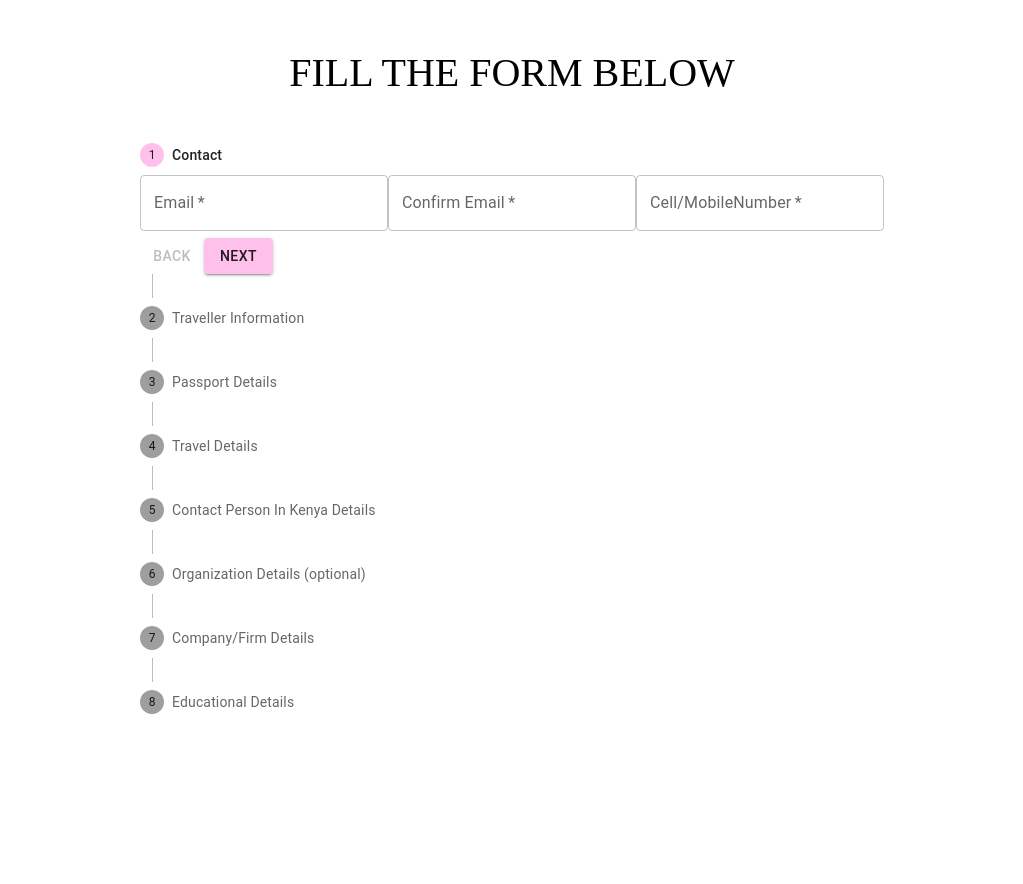
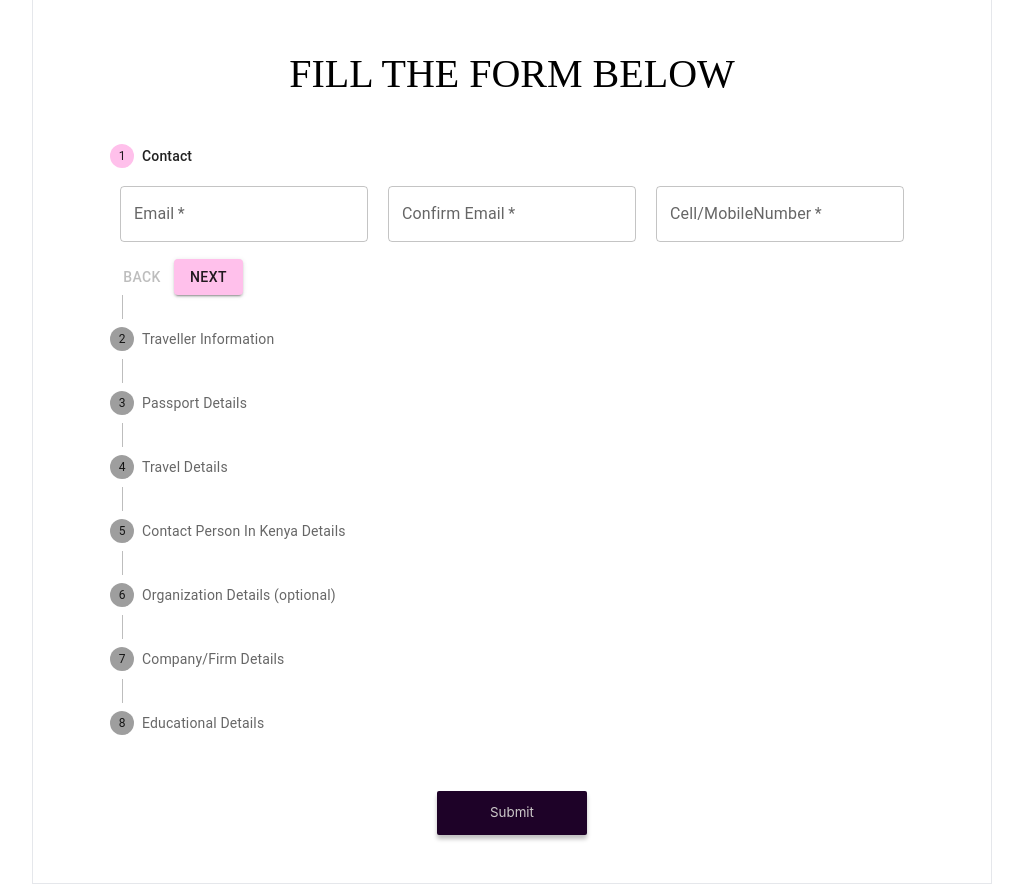
Before and after one commit to JoanKinyanjui/diana-realEstate, a Next.js app: page /immigration in a window 1280 px wide. Shown: the part 6500-7384 px from the top of the page, without its empty margins (128-1151 px from the left). Before the commit the page ends 7355 px from the top, so only its background shows below. Built offline with nearby package versions, Linux system fonts and the light colour scheme.

Commit message:
input field section

```diff
--- a/src/components/InputStepper.js
+++ b/src/components/InputStepper.js
@@ -1,14 +1,6 @@
 import React, { useState } from 'react';
-import {
-  Stepper,
-  Step,
-  StepLabel,
-  Button,
-  Typography,
-  TextField,
-  Container,
-  createTheme,
-  ThemeProvider,
+import styles from '../styles/INdexhero.module.css'
+import { Stepper, Step, StepLabel, Button, Typography, TextField, Container, createTheme, ThemeProvider,
 } from '@mui/material';
 
 const steps = ['Contact', 'Traveller Information', 'Passport Details', "Travel Details", 'Contact Person In Kenya Details','Organization Details (optional)','Company/Firm Details','Educational Details'];
@@ -92,14 +84,14 @@ const StepperWithInputFields = () => {
   };
 
   return (
-<div className='md:w-3/4 w-10/12 grid   mx-auto'>
+<div className='md:w-3/4 w-10/12 grid  mx-auto border'>
 <div className='grid md:gap-[25px] gap-[10px] font-[System]'>
           <p className='text-[#FAA9FB] text-sm md:text-base mx-auto font-medium py-4 md:py-8'>APPLY FOR VISA</p>
           <p className='text-black text-bold md:text-[40px] text-[22px] mx-auto py-4 md:pb-8'>FILL THE FORM BELOW</p>
         </div>
 <ThemeProvider theme={customTheme}>
       <Container >
-        <div style={{ display: 'flex', flexDirection: 'column', alignItems: 'center',minHeight:'90vh' }}>
+        <div style={{ display: 'flex', flexDirection: 'column', alignItems: 'center',minHeight:'max-content' }}>
           <Stepper activeStep={activeStep} orientation="vertical">
             {steps.map((label, index) => (
               <Step key={label}>
@@ -109,14 +101,14 @@ const StepperWithInputFields = () => {
                     <Typography variant="h6" gutterBottom>
                       {activeStep === 0 && (
                         // Step 0 - Contact
-                        <>
+                        <div className=''>
                           <TextField
                             name="email"
                             label="Email"
                             value={inputValues.email}
                             onChange={handleInputChange}
                             required
-                            className='my-2 mx-2 md:mx-4'
+                             style={{margin:"10px 10px"}}
                           />
                           <TextField
                            name="confirm email"
@@ -124,6 +116,7 @@ const StepperWithInputFields = () => {
                          value={inputValues.email}
                          onChange={handleInputChange}
                          required
+                          style={{margin:"10px 10px"}}
                          className='my-2 mx-2 md:mx-4'
                           />
                            <TextField
@@ -132,10 +125,11 @@ const StepperWithInputFields = () => {
                         value={inputValues.email}
                         onChange={handleInputChange}
                         required
+                         style={{margin:"10px 10px"}}
                         className='my-2 mx-2 md:mx-4'
                           />
 
-                        </>
+                        </div>
                       )}
                       {activeStep === 1 && (
                         // Step 1 - Traveller Information
@@ -146,6 +140,7 @@ const StepperWithInputFields = () => {
                           value={inputValues.surname}
                           onChange={handleInputChange}
                           required
+                           style={{margin:"10px 10px"}}
                           className='my-2 mx-2 md:mx-4'
                           />
                           <TextField
@@ -154,6 +149,7 @@ const StepperWithInputFields = () => {
                        value={inputValues.middleName}
                        onChange={handleInputChange}
                        required
+                        style={{margin:"10px 10px"}}
                        className='my-2 mx-2 md:mx-4'
                           />
                             <TextField
@@ -162,6 +158,7 @@ const StepperWithInputFields = () => {
                        value={inputValues.givenNames}
                        onChange={handleInputChange}
                        required
+                        style={{margin:"10px 10px"}}
                        className='my-2 mx-2 md:mx-4'
                           />
                             <TextField
@@ -170,6 +167,7 @@ const StepperWithInputFields = () => {
                         value={inputValues.nationality}
                         onChange={handleInputChange}
                         required
+                         style={{margin:"10px 10px"}}
                         className='my-2 mx-2 md:mx-4'
                           />
                             <TextField
@@ -178,6 +176,7 @@ const StepperWithInputFields = () => {
                        value={inputValues.countryOfResidence}
                        onChange={handleInputChange}
                        required
+                        style={{margin:"10px 10px"}}
                        className='my-2 mx-2 md:mx-4'
                           />
                             <TextField
@@ -186,6 +185,7 @@ const StepperWithInputFields = () => {
                         value={inputValues.physicalAddress}
                         onChange={handleInputChange}
                         required
+                         style={{margin:"10px 10px"}}
                         className='my-2 mx-2 md:mx-4'
                           />
                             <TextField
@@ -194,6 +194,7 @@ const StepperWithInputFields = () => {
                        value={inputValues.nextOfKin}
                        onChange={handleInputChange}
                        required
+                        style={{margin:"10px 10px"}}
                        className='my-2 mx-2 md:mx-4'
                        />
                             <TextField
@@ -202,6 +203,7 @@ const StepperWithInputFields = () => {
                        value={inputValues.phoneNoOfNextKin}
                        onChange={handleInputChange}
                        required
+                        style={{margin:"10px 10px"}}
                        className='my-2 mx-2 md:mx-4'
                           />
                             <TextField
@@ -210,6 +212,7 @@ const StepperWithInputFields = () => {
                        value={inputValues.email}
                        onChange={handleInputChange}
                        required
+                        style={{margin:"10px 10px"}}
                        className='my-2 mx-2 md:mx-4'
                           />
                         </>
@@ -223,6 +226,7 @@ const StepperWithInputFields = () => {
                             value={inputValues.countryOfPassport}
                             onChange={handleInputChange}
                             required
+                             style={{margin:"10px 10px"}}
                             className='my-2 mx-2 md:mx-4'
                           />
                           <TextField
@@ -232,6 +236,7 @@ const StepperWithInputFields = () => {
                             onChange={handleInputChange}
                             className='my-2 mx-2 md:mx-4'
                             required
+                             style={{margin:"10px 10px"}}
                           />
                             <TextField
                          name="passportExpiryDate"
@@ -239,6 +244,7 @@ const StepperWithInputFields = () => {
                        value={inputValues.passportExpiryDate}
                        onChange={handleInputChange}
                        required
+                        style={{margin:"10px 10px"}}
                        className='my-2 mx-2 md:mx-4'
                           />
                             <TextField
@@ -247,6 +253,7 @@ const StepperWithInputFields = () => {
                        value={inputValues.email}
                        onChange={handleInputChange}
                        required
+                        style={{margin:"10px 10px"}}
                        className='my-2 mx-2 md:mx-4'
                           />
                         </>
@@ -262,6 +269,7 @@ const StepperWithInputFields = () => {
 
                             className='my-2 mx-2 md:mx-4'
                             required
+                             style={{margin:"10px 10px"}}
                           />
                           <TextField
                             name="intendedDateOfEntry"
@@ -270,6 +278,7 @@ const StepperWithInputFields = () => {
                             onChange={handleInputChange}
                             className='my-2 mx-2 md:mx-4'
                             required
+                             style={{margin:"10px 10px"}}
                           />
                             <TextField
                            name="intendedDatteOfExit"
@@ -278,6 +287,7 @@ const StepperWithInputFields = () => {
                            onChange={handleInputChange}
                            className='my-2 mx-2 md:mx-4'
                            required
+                            style={{margin:"10px 10px"}}
                           />
                             <TextField
                          name="beenToKenyaBefore"
@@ -286,6 +296,7 @@ const StepperWithInputFields = () => {
                          onChange={handleInputChange}
                          className='my-2 mx-2 md:mx-4'
                          required
+                          style={{margin:"10px 10px"}}
                           />
                             <TextField
                          name="deniedEntryToKenya"
@@ -294,6 +305,7 @@ const StepperWithInputFields = () => {
                          onChange={handleInputChange}
                          className='my-2 mx-2 md:mx-4'
                          required
+                          style={{margin:"10px 10px"}}
                           />
                             <TextField
                          name="convicted"
@@ -302,6 +314,7 @@ const StepperWithInputFields = () => {
                          onChange={handleInputChange}
                          className='my-2 mx-2 md:mx-4'
                          required
+                          style={{margin:"10px 10px"}}
                           />
                         </>
                       )}
@@ -315,6 +328,7 @@ const StepperWithInputFields = () => {
                          onChange={handleInputChange}
                          className='my-2 mx-2 md:mx-4'
                          required
+                          style={{margin:"10px 10px"}}
                           />
                             <TextField
                          name=""
@@ -323,6 +337,7 @@ const StepperWithInputFields = () => {
                          onChange={handleInputChange}
                          className='my-2 mx-2 md:mx-4'
                          required
+                          style={{margin:"10px 10px"}}
                           />
                             <TextField
                          name="phoneNumberOfContactPerson"
@@ -331,6 +346,7 @@ const StepperWithInputFields = () => {
                          onChange={handleInputChange}
                          className='my-2 mx-2 md:mx-4'
                          required
+                          style={{margin:"10px 10px"}}
                           />
                               <TextField
                          name="letterOfInvitationFromContact"
@@ -339,6 +355,7 @@ const StepperWithInputFields = () => {
                          onChange={handleInputChange}
                          className='my-2 mx-2 md:mx-4'
                          required
+                          style={{margin:"10px 10px"}}
                           />
 
                         </>
@@ -354,6 +371,7 @@ const StepperWithInputFields = () => {
 
                             className='my-2 mx-2 md:mx-4'
                             required
+                             style={{margin:"10px 10px"}}
                           />
                           <TextField
                             name="orgAddress"
@@ -362,6 +380,7 @@ const StepperWithInputFields = () => {
                             onChange={handleInputChange}
                             className='my-2 mx-2 md:mx-4'
                             required
+                             style={{margin:"10px 10px"}}
                           />
                             <TextField
                              name="orgPerson"
@@ -370,6 +389,7 @@ const StepperWithInputFields = () => {
                              onChange={handleInputChange}
                              className='my-2 mx-2 md:mx-4'
                              required
+                              style={{margin:"10px 10px"}}
                           />
                                <TextField
                          name="phoneNumberOfContactPerson"
@@ -378,6 +398,7 @@ const StepperWithInputFields = () => {
                          onChange={handleInputChange}
                          className='my-2 mx-2 md:mx-4'
                          required
+                          style={{margin:"10px 10px"}}
                           />
                         </>
                       )}
@@ -391,6 +412,7 @@ const StepperWithInputFields = () => {
                             onChange={handleInputChange}
                             className='my-2 mx-2 md:mx-4'
                             required
+                             style={{margin:"10px 10px"}}
                           />
                           <TextField
                             name="comapnyDoc"
@@ -400,6 +422,7 @@ const StepperWithInputFields = () => {
 
                             className='my-2 mx-2 md:mx-4'
                             required
+                             style={{margin:"10px 10px"}}
                           />
                         </>
                       )}
@@ -413,6 +436,7 @@ const StepperWithInputFields = () => {
                             onChange={handleInputChange}
                             className='my-2 mx-2 md:mx-4'
                             required
+                             style={{margin:"10px 10px"}}
                           />
                           <TextField
                             name="addressPOfSchool"
@@ -421,6 +445,7 @@ const StepperWithInputFields = () => {
                             onChange={handleInputChange}
                             className='my-2 mx-2 md:mx-4'
                             required
+                             style={{margin:"10px 10px"}}
                           />
                                <TextField
                          name="letterOfAdmission"
@@ -429,6 +454,7 @@ const StepperWithInputFields = () => {
                          onChange={handleInputChange}
                          className='my-2 mx-2 md:mx-4'
                          required
+                          style={{margin:"10px 10px"}}
                           />
                         </>
                       )}
@@ -463,8 +489,12 @@ const StepperWithInputFields = () => {
             ))}
           </Stepper>
         </div>
+        <div className='w-full place-content-center flex py-12'>
+      <button className={`${styles.ButtonsDiv}`}>Submit</button>
+    </div>
       </Container>
     </ThemeProvider>
+
 </div>
   );
 };
```
